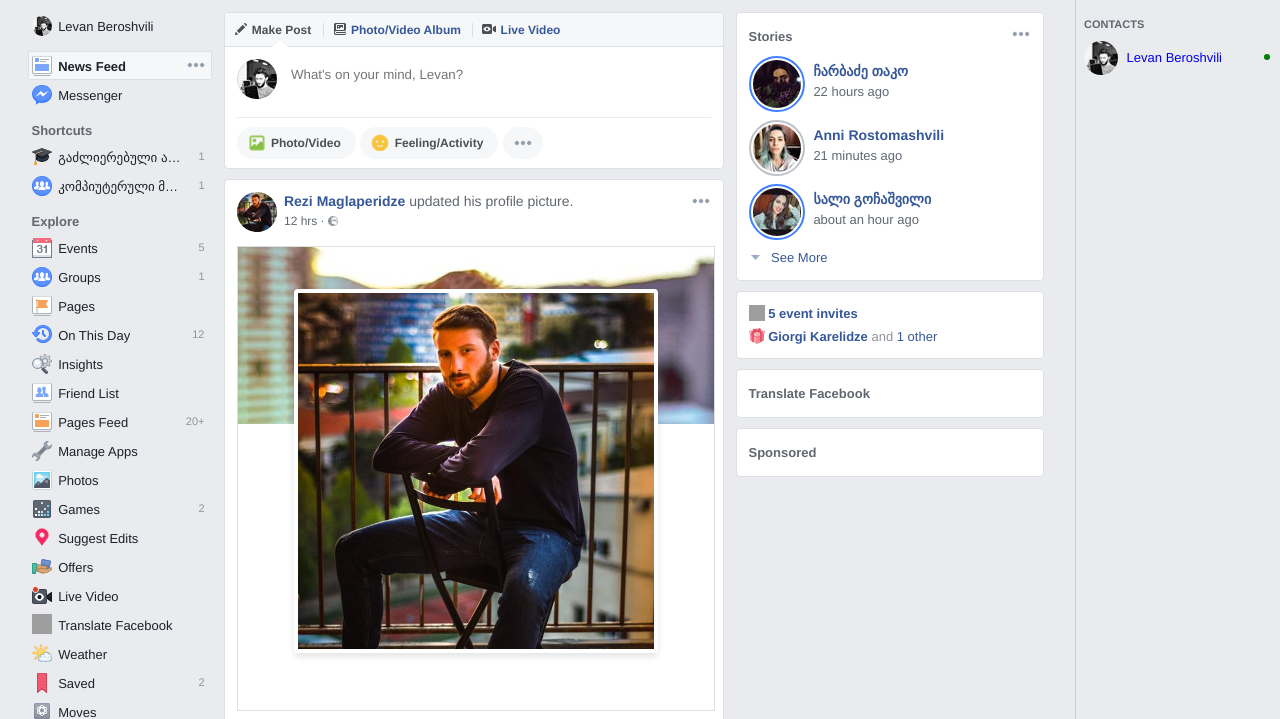
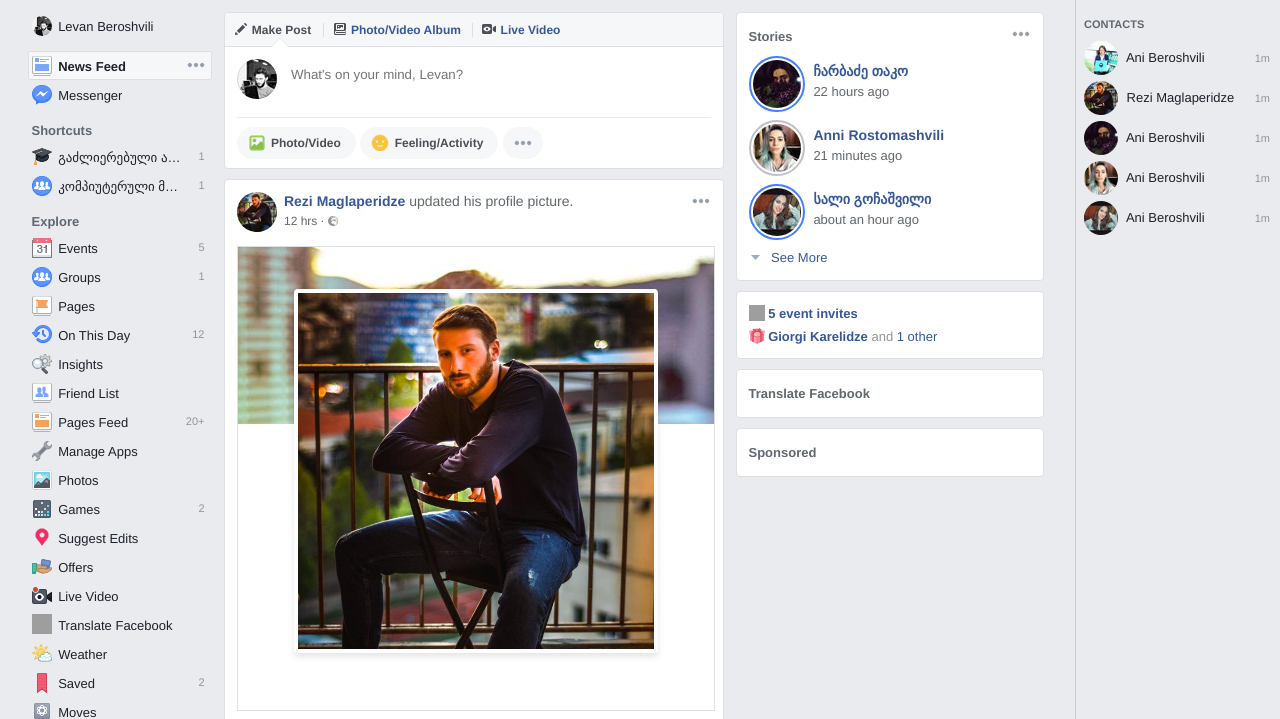
Before and after one commit to levani132/Facebook-assn, a PHP site: page / in a window 1280 px wide. Shown: the part 42-761 px from the top of the page. Run offline with PHP 8.4, Linux system fonts and the light colour scheme; grey boxes are pictures that could not be loaded.

Commit message:
added js things

```diff
--- a/index.html
+++ b/index.html
@@ -951,23 +951,12 @@
             <div class="chat-sidebar-container">
                 <ul class="section-chat-list">
                     <div class="section-title">CONTACTS</div>
-                    <li class="section-chat-item online">
-                        <a href="#" class="inblock">
-                            <img class="chat-user-picture" src="img/user.jpg" alt="User">
-                            Levan Beroshvili
-                            <div class="chat-user-active">
-                                <span class="green-dot is-online"></span>
-                            </div>
-                        </a>
-                    </li>
-                    <li class="section-chat-item"></li>
-                    <li class="section-chat-item"></li>
-                    <li class="section-chat-item"></li>
-                    <li class="section-chat-item"></li>
                 </ul>
             </div>
         </div>
     </div>
+    <script src="views.js"></script>
+    <script src="users.js"></script>
     <script src="site.js"></script>
 </body>
 </html>
--- a/site.js
+++ b/site.js
@@ -27,3 +27,13 @@
     sidebar.style.marginTop = (-scrollTop) + "px";
 }
 window.onscroll = windowScroll;
+
+
+
+
+var sectionChatList = document.querySelector('.section-chat-list');
+
+for(var i in usersDB){
+    var user = usersDB[i];
+    sectionChatList.innerHTML += userView(user.name, user.lastName, user.picture, user.isActive, user.time);
+}
--- a/style.css
+++ b/style.css
@@ -1164,6 +1164,7 @@
 .section-chat-item a{
     width: 100%;
     height: 100%;
+    color: #1d2129;
 }
 
 .chat-user-picture{
@@ -1203,4 +1204,6 @@
     height: 40px;
     padding: 0 3px;
     float: right;
+    color: #90949c;
+    font-size: 11px;
 }
--- /dev/null
+++ b/users.js
@@ -0,0 +1,42 @@
+const usersDB = [
+    {
+        id: 1,
+        name: "Ani",
+        lastName: "Beroshvili",
+        isActive: false,
+        time: "1m",
+        picture: "img/user1.jpg"
+    },
+    {
+        id: 1,
+        name: "Rezi",
+        lastName: "Maglaperidze",
+        isActive: false,
+        time: "1m",
+        picture: "img/user2.jpg"
+    },
+    {
+        id: 1,
+        name: "Ani",
+        lastName: "Beroshvili",
+        isActive: false,
+        time: "1m",
+        picture: "img/user3.jpg"
+    },
+    {
+        id: 1,
+        name: "Ani",
+        lastName: "Beroshvili",
+        isActive: false,
+        time: "1m",
+        picture: "img/user4.jpg"
+    },
+    {
+        id: 1,
+        name: "Ani",
+        lastName: "Beroshvili",
+        isActive: false,
+        time: "1m",
+        picture: "img/user5.jpg"
+    }
+]
--- /dev/null
+++ b/views.js
@@ -0,0 +1,14 @@
+function userView(name, lastName, picture, isActive, time){
+    return `\
+    <li class='section-chat-item ${isActive ? "online" : ""}'>\
+        <a href='#' class='inblock'>\
+            <img class='chat-user-picture' src='${picture}' alt='User'>\
+            ${name} ${lastName}\
+            <div class='chat-user-active'>\
+                ${isActive ? "" : time}
+                <span class='green-dot is-online'></span>\
+            </div>\
+        </a>\
+    </li>\
+    `;
+}
```
